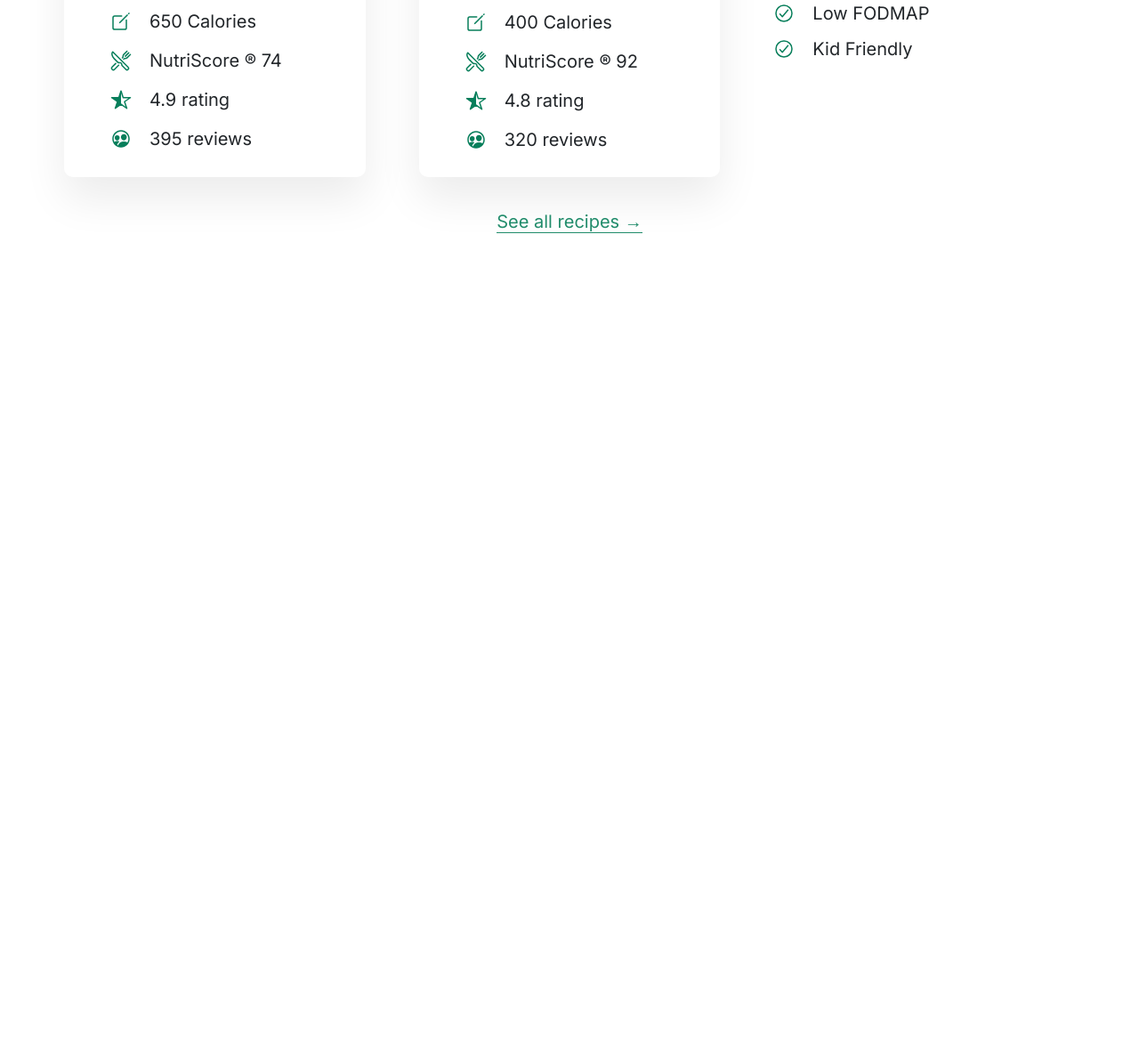
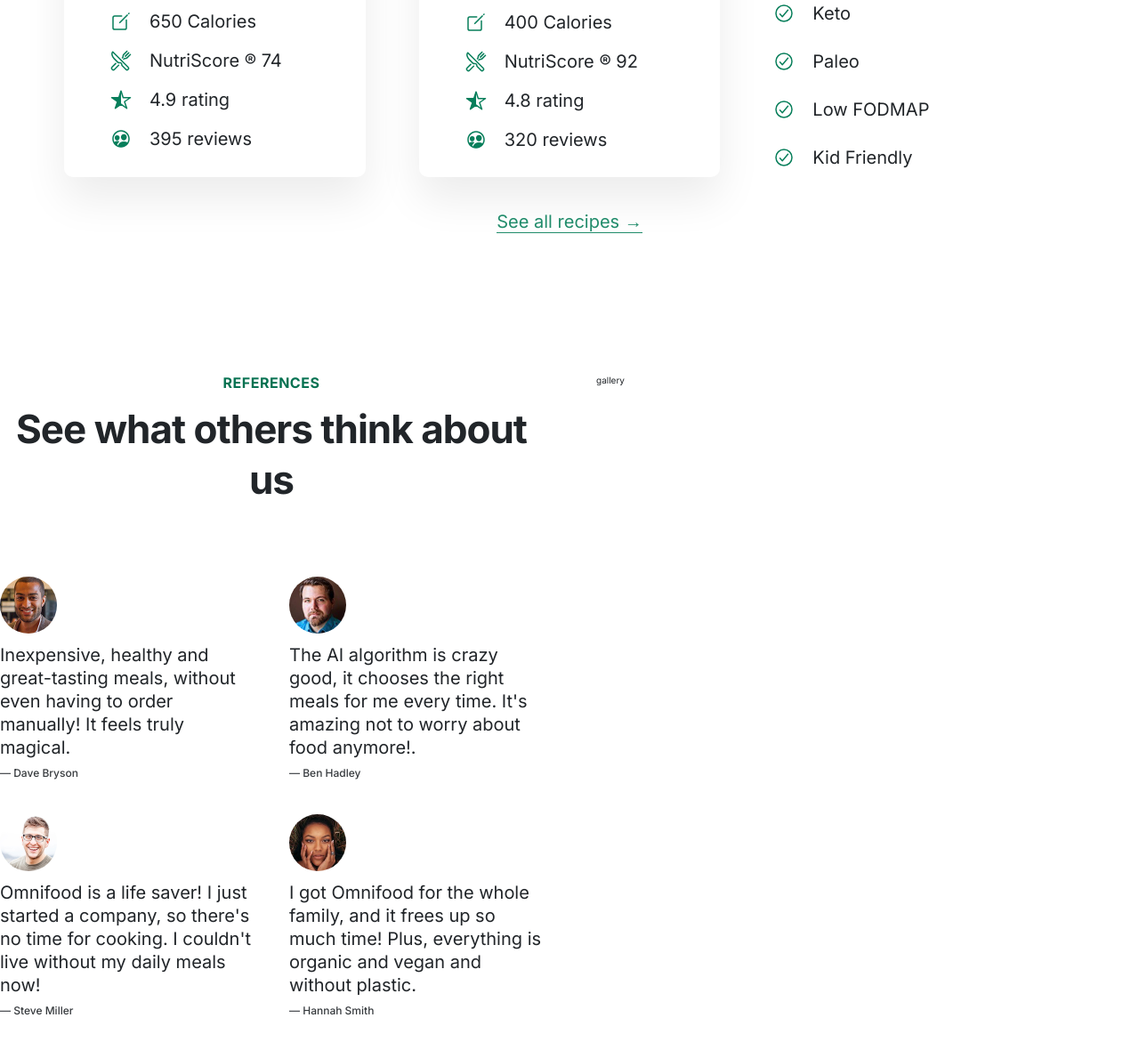
Before and after one commit to rafal-skiba/FoodApp, a plain HTML site: page index.html in a window 1280 px wide. Shown: the part 3306-4486 px from the top of the page at 89% size. Before the commit the page ends 3648 px from the top, so only its background shows below. Drawn offline with nearby package versions, Linux system fonts and the light colour scheme.

Commit message:
section with reference added to html document

```diff
--- a/css/style.css
+++ b/css/style.css
@@ -271,9 +271,11 @@ header {
     align-items: center;
   }
 
+
   .img-box .img {
     width: 38%;
   }
+
 
   .img-box::before {
   content: "";
@@ -392,12 +394,18 @@ header {
     box-shadow: 0 3.2rem 6.4rem rgba(0, 0, 0, 0.07);
   }
 
+  .diets {
+    display: flex;
+    flex-direction: column;
+    justify-content: center;
+  }
+
 
   .list {
     list-style: none;
     display: flex;
     flex-direction: column;
-    gap: 1.6rem;
+    gap: 3rem;
   }
 
   .list-item {
@@ -442,6 +450,38 @@ header {
   text-align: center;
 }
 
+/* Section testimonials */
+
+.section-testimonials {
+  padding: 8rem 0;
+}
+
+
+.testimonials {
+  display:grid;
+  grid-template-columns: repeat(2, 1fr);
+  gap: 4rem;
+}
+
+.testimonial-img {
+  width: 6.4rem;
+  border-radius: 50%;
+  margin-bottom: 1rem;
+}
+
+.testimonial-text {
+  font-size: 2rem;
+  line-height: 1.3;
+  margin-bottom: 1rem;
+}
+
+.testimonial-paragraph {
+  font-size: 1.2rem;
+  opacity: 0.9;
+  font-weight: 500;
+}
+
+
 
 
 
--- a/index.html
+++ b/index.html
@@ -299,6 +299,68 @@
           <a href="#" class="link">See all recipes &rarr;</a>
         </div>
       </section>
+
+      <section class="section-testimonials grid--2-cols">
+        <div class="testimonials-container">
+          <span class="subheading heading-center">References</span>
+          <h2 class="heading-secondary heading-center">
+            See what others think about us
+          </h2>
+
+          <div class="testimonials">
+            <figure class="testimonial">
+              <img
+                class="testimonial-img"
+                src="img/customers/dave.jpg"
+                alt="photo of customer"
+              />
+              <blockquote class="testimonial-text">
+                Inexpensive, healthy and great-tasting meals, without even
+                having to order manually! It feels truly magical.
+              </blockquote>
+              <p class="testimonial-paragraph">&mdash; Dave Bryson</p>
+            </figure>
+            <figure class="testimonial">
+              <img
+                class="testimonial-img"
+                src="img/customers/ben.jpg"
+                alt="photo of customer"
+              />
+              <blockquote class="testimonial-text">
+                The AI algorithm is crazy good, it chooses the right meals for
+                me every time. It's amazing not to worry about food anymore!.
+              </blockquote>
+              <p class="testimonial-paragraph">&mdash; Ben Hadley</p>
+            </figure>
+            <figure class="testimonial">
+              <img
+                class="testimonial-img"
+                src="img/customers/steve.jpg"
+                alt="photo of customer"
+              />
+              <blockquote class="testimonial-text">
+                Omnifood is a life saver! I just started a company, so there's
+                no time for cooking. I couldn't live without my daily meals now!
+              </blockquote>
+              <p class="testimonial-paragraph">&mdash; Steve Miller</p>
+            </figure>
+            <figure class="testimonial">
+              <img
+                class="testimonial-img"
+                src="img/customers/hannah.jpg"
+                alt="photo of customer"
+              />
+              <blockquote class="testimonial-text">
+                I got Omnifood for the whole family, and it frees up so much
+                time! Plus, everything is organic and vegan and without plastic.
+              </blockquote>
+              <p class="testimonial-paragraph">&mdash; Hannah Smith</p>
+            </figure>
+          </div>
+        </div>
+
+        <div class="gallery">gallery</div>
+      </section>
     </main>
     <script
       type="module"
```
